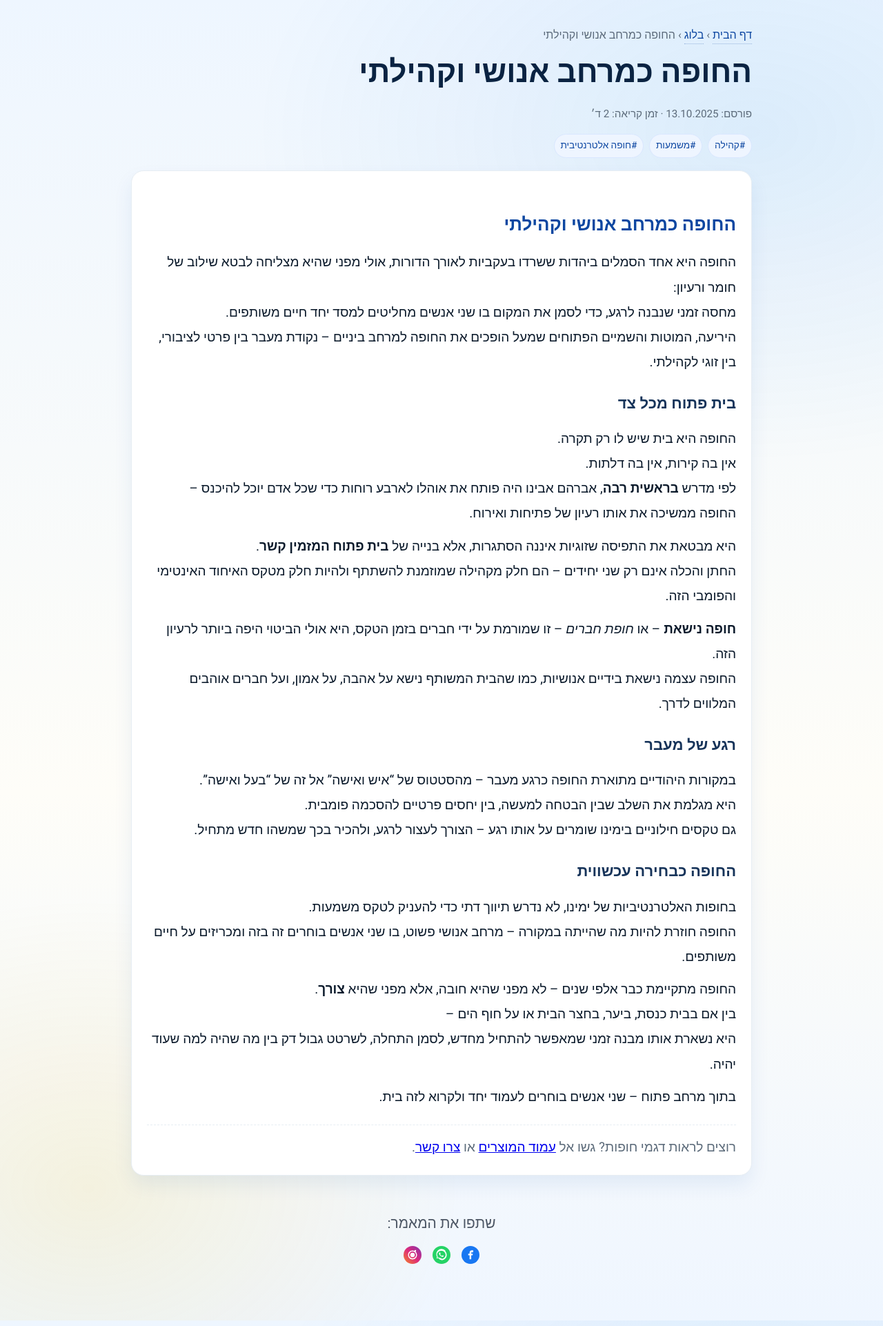
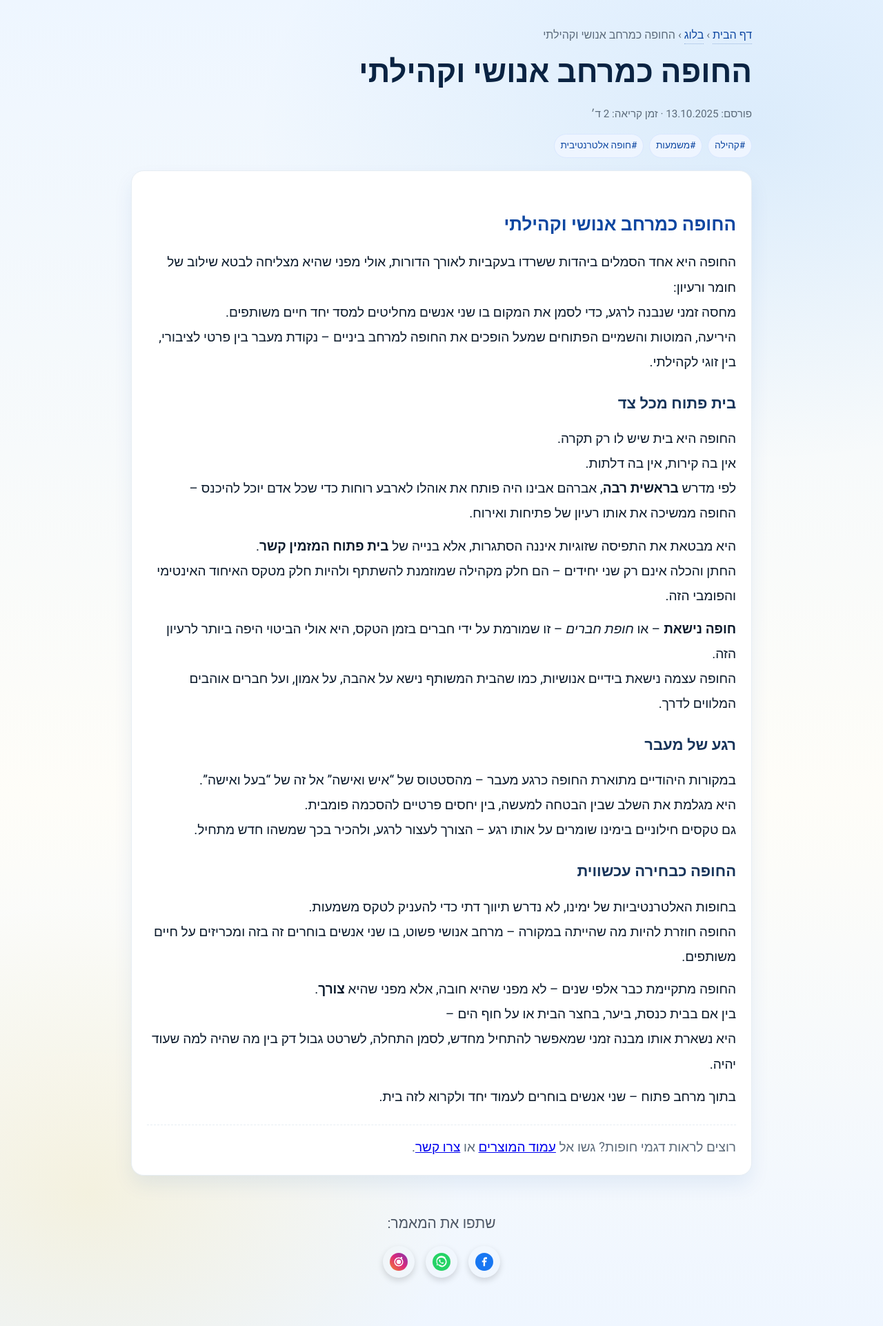
Before and after one commit to chupay/chupa_yisraelit, a Jekyll site: the page built from _posts/2025-10-13-chupa-meaning.md, in a window 1280 px wide. Shown: the whole page at 69% size. Built offline with Jekyll 4.4.1, drawn with Linux system fonts in a browser that asks for light colours.

Commit message:
Update blog_post.html

```diff
--- a/_layouts/blog_post.html
+++ b/_layouts/blog_post.html
@@ -44,6 +44,21 @@
     .btn{display:inline-block;margin-top:10px;padding:10px 14px;border-radius:14px;background:var(--brand);color:#fff;
          font-weight:700;border:1px solid var(--brand);text-decoration:none;box-shadow:0 6px 16px rgba(30,136,229,.18)}
     @media (max-width:640px){body{font-size:20px}}
+    .share-icon {
+      width: 46px;
+      height: 46px;
+      border-radius: 50%;
+      display: flex;
+      align-items: center;
+      justify-content: center;
+      box-shadow: 0 4px 10px rgba(0,0,0,.15);
+      transition: transform 0.2s ease, opacity 0.2s ease;
+    }
+    .share-icon:hover {
+      transform: translateY(-3px);
+      opacity: 0.9;
+    }
+
   </style>
 </head>
 <body>
```
